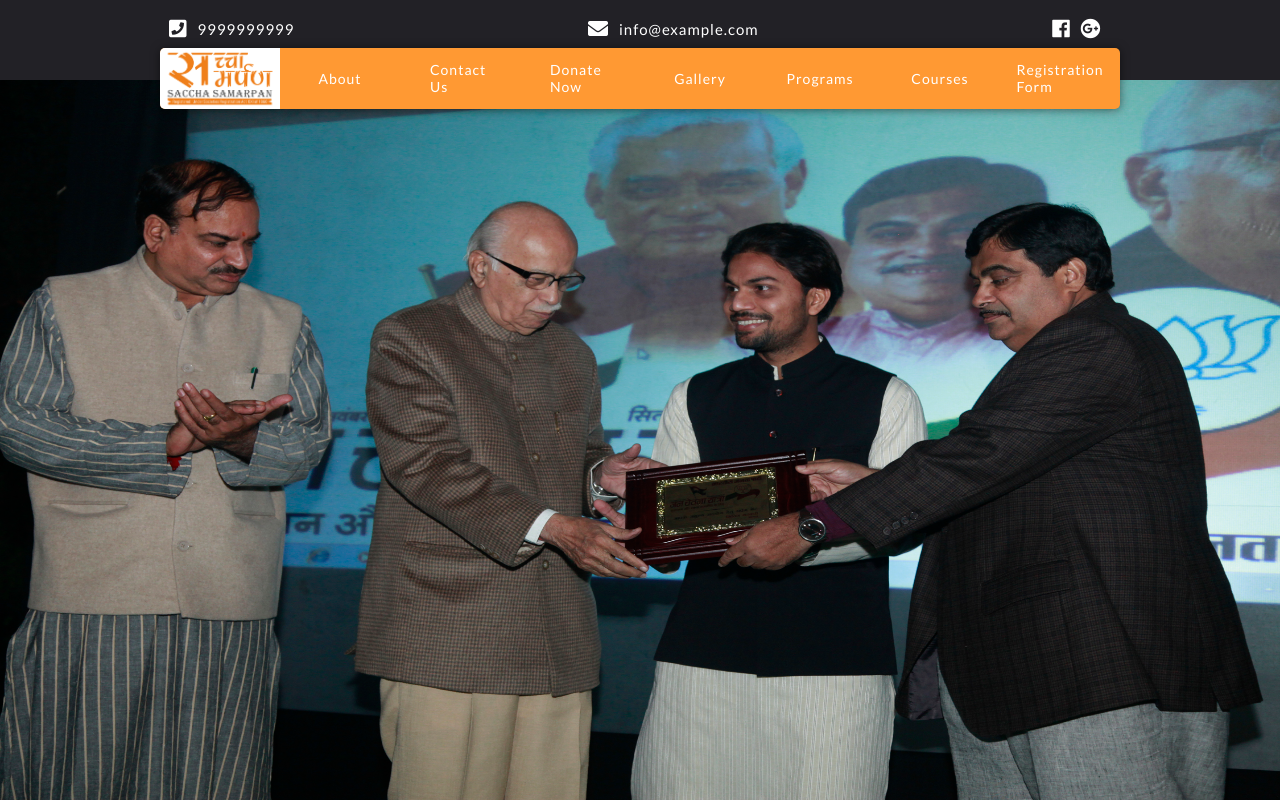
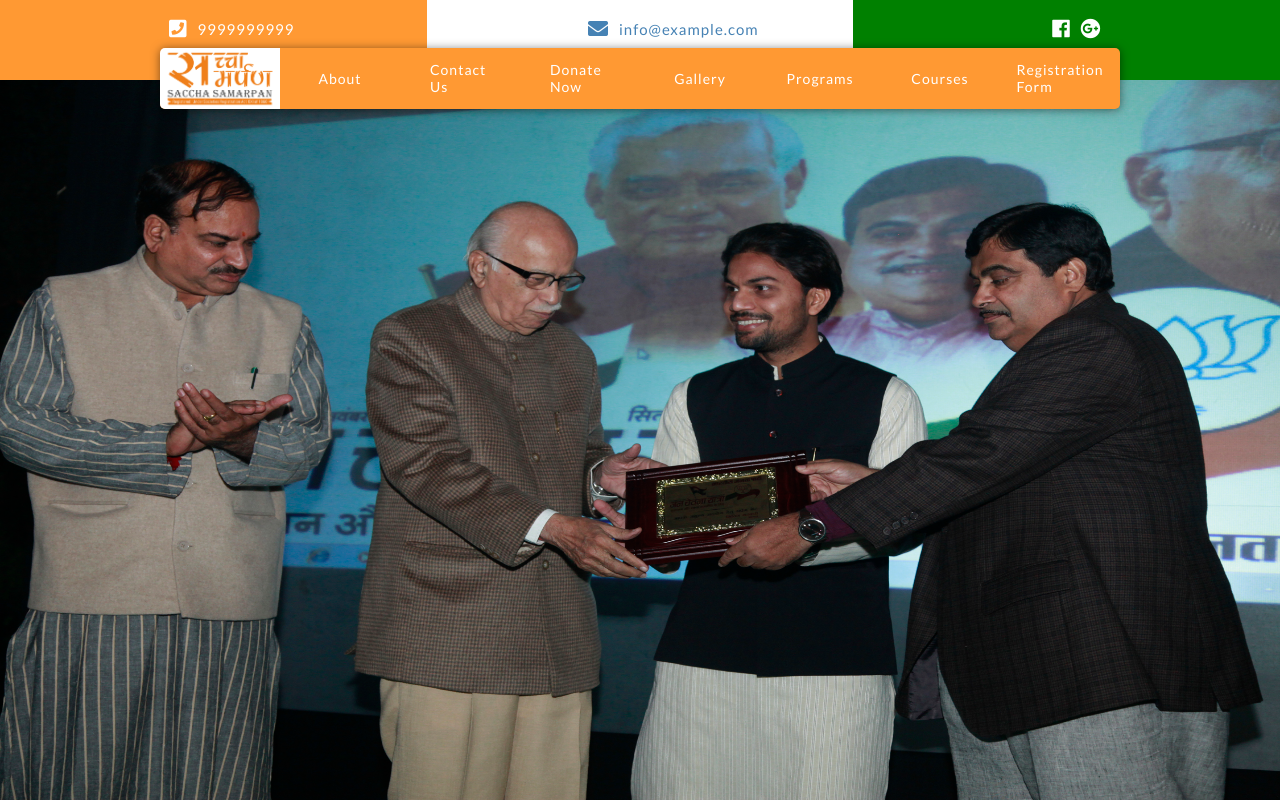
Before and after one commit to riverrz/sacha-samarpan-ngo, a React app in the folder client/: page / in a window 1280 px wide. Shown: the top 802 px of the page. Built offline with nearby package versions, Linux system fonts and the light colour scheme.

Commit message:
Add Backside component at top

```diff
--- a/client/src/App.js
+++ b/client/src/App.js
@@ -4,14 +4,18 @@ import Navigation from './components/Navigation/Navigation';
 import Maintext from './components/Maintext/Maintext';
 import Carousel from './components/Carousel/Carousel';
 import Gallery from './components/Gallery/Gallery';
+import Footer from './components/Footer/Footer';
+import Backside from './components/Backside/Backside';
 class App extends Component {
   render() {
     return (
       <div className={classes.App}>
+        <Backside />
         <Navigation />
         <Carousel />
         <Maintext />
         <Gallery />
+        <Footer />
       </div>
     );
   }
--- /dev/null
+++ b/client/src/components/Backside/Backside.css
@@ -0,0 +1,24 @@
+.backSide {
+  width: 100%;
+  display: flex;
+  height: 8rem;
+  position: absolute;
+  top:0;
+  left: 0;
+  flex-direction: row;
+}
+.backSide__saffron {
+    height: 100%;
+    width: 100%;
+  background-color: #ff9933;
+}
+.backSide__white {
+    height: 100%;
+    width: 100%;
+  background-color: #fff;
+}
+.backSide__green {
+    height: 100%;
+    width: 100%;
+  background-color: #008000;
+}
--- /dev/null
+++ b/client/src/components/Backside/Backside.js
@@ -0,0 +1,13 @@
+import React from "react";
+import classes from "./Backside.css";
+const backside = props => {
+  return (
+    <div className={classes.backSide}>
+      <div className={classes.backSide__saffron}>&nbsp;</div>
+      <div className={classes.backSide__white}>&nbsp;</div>
+      <div className={classes.backSide__green}>&nbsp;</div>
+    </div>
+  );
+};
+
+export default backside;
--- /dev/null
+++ b/client/src/components/Footer/Footer.js
@@ -0,0 +1,12 @@
+import React from 'react';
+import classes from './Footer.css';
+
+const footer=(props)=> {
+    return(
+        <footer className={classes.footer}>
+
+        </footer>
+    );
+};
+
+export default footer;
--- a/client/src/components/Navigation/Navigation.css
+++ b/client/src/components/Navigation/Navigation.css
@@ -1,3 +1,6 @@
+
+
+
 .nav {
   position: absolute;
   left: 50%;
@@ -31,7 +34,8 @@ a:visited {
   color:#fff;
 }
 .nav__contact__email {
-  margin: auto;
+  /* margin: auto; */
+  color: steelblue;
 }
 .navigation {
   display: flex;
```
Also changed, not shown: client/src/components/Footer/Footer.css (added).
